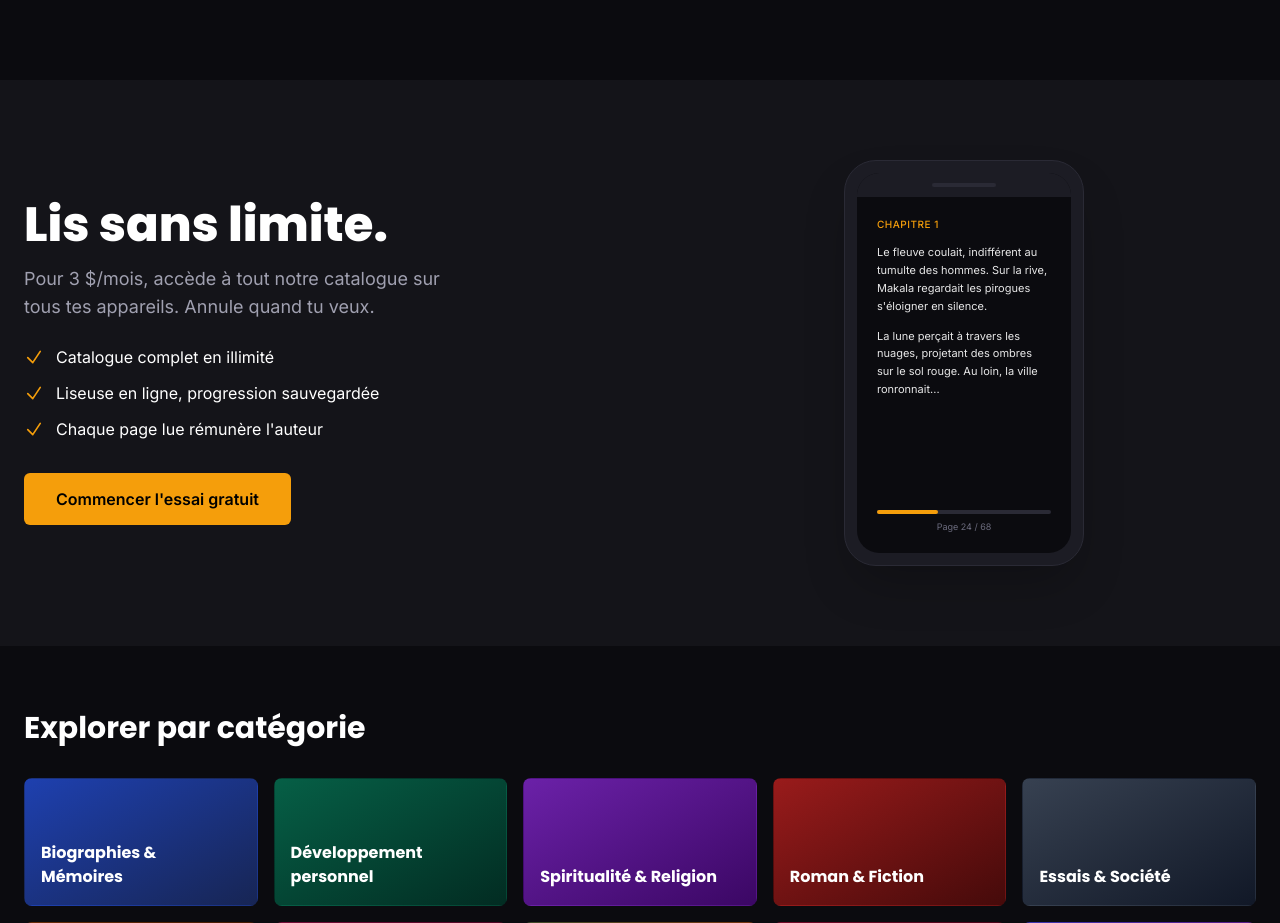
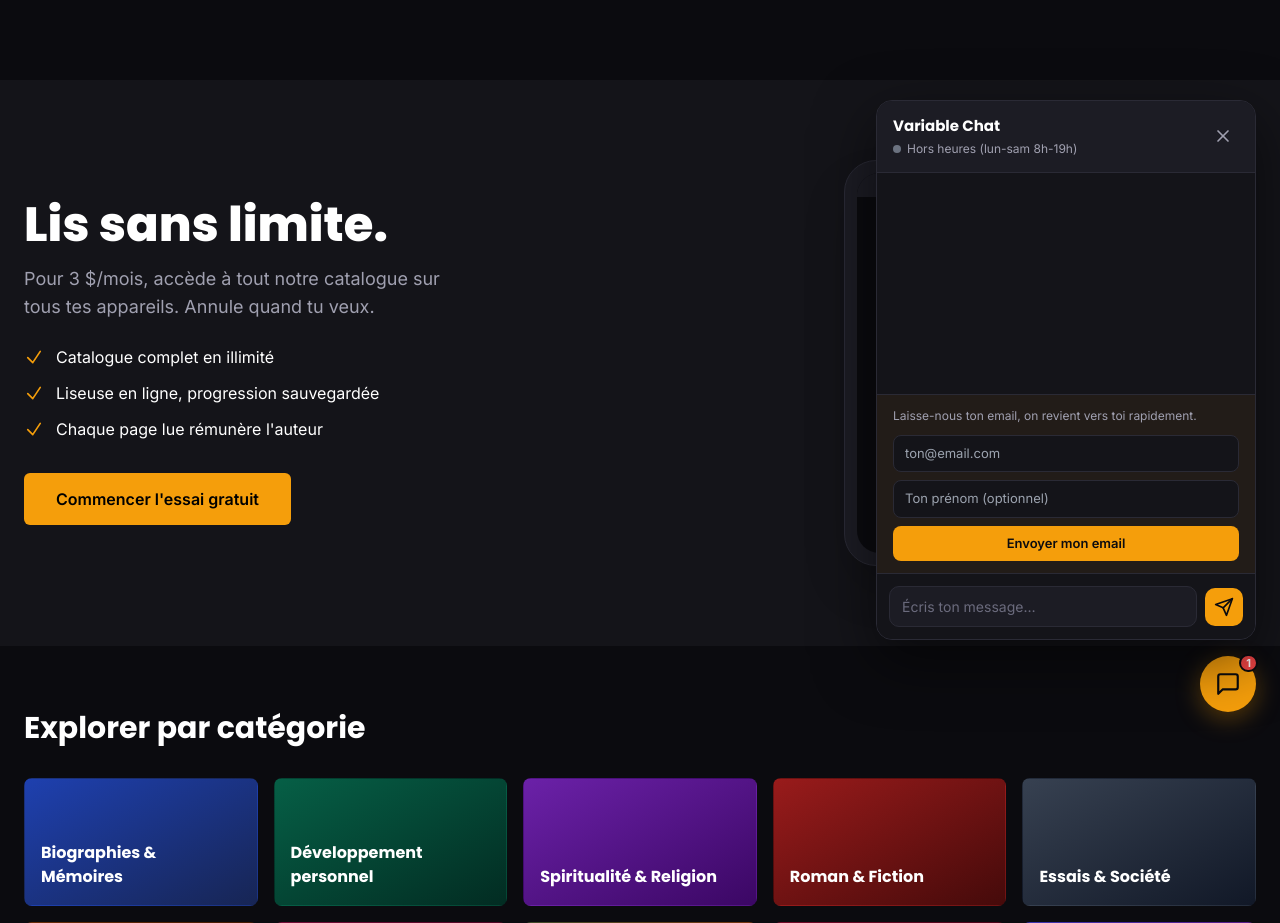
Before and after one commit to muhiyamuhiya/leseditionsvariable, a PHP site: page / in a window 1280 px wide. Shown: the part 64-987 px from the top of the page. Run offline with PHP 8.4, Linux system fonts and the light colour scheme; data comes from the database, SQL or seed files in the repository; data that the repository does not hold is empty; classes that the project's autoload settings leave out are loaded by file name; some libraries are stand-ins or nearby versions.

Commit message:
feat(chat): widget frontend (custom, design Variable)
Nouveau partial chat_widget.php : bouton flottant ambre 56px bas-droite,
panneau 380x540px (fullscreen mobile <480px), bulles bot/admin gauche
sur fond surface, bulles user/visiteur droite sur fond ambre.

JS vanilla self-contained : session_id en localStorage (UUID 24 bytes),
welcome message personnalisé (prénom user) avec 3 quick replies, typing
indicator (3 dots animation), chargement historique au reopen via
GET /chat/conversation/:id, formulaire email collection si bot ne sait
pas répondre hors heures bureau.

Hiding logic dans le partial : retour précoce si $hide_chat=true OU
URL match /lire/, /mon-compte, /auteur, /admin/* (sauf /admin/chat).

Suppression de tawk.php et de tous ses includes (main, admin, author).
Le layout author n'inclut plus de widget chat (pas besoin pour les auteurs).

Co-Authored-By: Claude Opus 4.7 (1M context) <noreply@anthropic.com>

```diff
--- a/app/views/layouts/admin.php
+++ b/app/views/layouts/admin.php
@@ -157,6 +157,6 @@
 
 </div><!-- fin x-data -->
 
-<?php require BASE_PATH . '/app/views/partials/tawk.php'; ?>
+<?php require BASE_PATH . '/app/views/partials/chat_widget.php'; ?>
 </body>
 </html>
--- a/app/views/layouts/author.php
+++ b/app/views/layouts/author.php
@@ -142,6 +142,5 @@
     </div>
 </div>
 
-<?php require BASE_PATH . '/app/views/partials/tawk.php'; ?>
 </body>
 </html>
--- a/app/views/layouts/main.php
+++ b/app/views/layouts/main.php
@@ -187,6 +187,6 @@
     }
     </script>
 
-    <?php require BASE_PATH . '/app/views/partials/tawk.php'; ?>
+    <?php require BASE_PATH . '/app/views/partials/chat_widget.php'; ?>
 </body>
 </html>
--- /dev/null
+++ b/app/views/partials/chat_widget.php
@@ -0,0 +1,560 @@
+<?php
+use App\Lib\Auth;
+use App\Models\Chat;
+
+// Widget chat custom maison.
+// Masqué si :
+//   - la vue pose $hide_chat = true (pages auth notamment)
+//   - l'URL matche un pattern à exclure (mon-compte, auteur, admin sauf /admin/chat)
+if (!empty($hide_chat ?? false)) {
+    return;
+}
+
+$vcPath = parse_url($_SERVER['REQUEST_URI'] ?? '/', PHP_URL_PATH) ?? '/';
+$vcHidePrefixes = ['/lire/', '/mon-compte', '/auteur'];
+foreach ($vcHidePrefixes as $vcPrefix) {
+    if (str_starts_with($vcPath, $vcPrefix)) { return; }
+}
+// /admin/* masqué SAUF /admin/chat (où l'admin gère les conversations)
+if (str_starts_with($vcPath, '/admin') && !str_starts_with($vcPath, '/admin/chat')) {
+    return;
+}
+
+$vcUser = Auth::check() ? Auth::user() : null;
+$vcOfficeHours = Chat::isOfficeHours();
+$vcCsrf = csrf_token();
+$vcUserPrenom = $vcUser->prenom ?? null;
+?>
+<div id="vc-chat-root"
+     data-csrf="<?= e($vcCsrf) ?>"
+     data-office-hours="<?= $vcOfficeHours ? '1' : '0' ?>"
+     data-user-prenom="<?= e($vcUserPrenom ?? '') ?>"
+     data-logged-in="<?= $vcUser ? '1' : '0' ?>">
+
+    <button type="button" id="vc-chat-toggle" aria-label="Ouvrir le chat" class="vc-chat-toggle">
+        <svg id="vc-chat-icon-open" xmlns="http://www.w3.org/2000/svg" viewBox="0 0 24 24" fill="none" stroke="currentColor" stroke-width="2" stroke-linecap="round" stroke-linejoin="round">
+            <path d="M21 15a2 2 0 0 1-2 2H7l-4 4V5a2 2 0 0 1 2-2h14a2 2 0 0 1 2 2z"/>
+        </svg>
+        <svg id="vc-chat-icon-close" xmlns="http://www.w3.org/2000/svg" viewBox="0 0 24 24" fill="none" stroke="currentColor" stroke-width="2.5" stroke-linecap="round" stroke-linejoin="round" style="display:none">
+            <line x1="6" y1="6" x2="18" y2="18"/>
+            <line x1="18" y1="6" x2="6" y2="18"/>
+        </svg>
+        <span id="vc-chat-badge" class="vc-chat-badge" hidden>1</span>
+    </button>
+
+    <div id="vc-chat-panel" class="vc-chat-panel" hidden>
+        <header class="vc-chat-header">
+            <div class="vc-chat-header-info">
+                <div class="vc-chat-title">Variable Chat</div>
+                <div class="vc-chat-status">
+                    <span class="vc-chat-status-dot vc-chat-status-<?= $vcOfficeHours ? 'on' : 'off' ?>"></span>
+                    <span><?= $vcOfficeHours ? 'En ligne' : 'Hors heures (lun-sam 8h-19h)' ?></span>
+                </div>
+            </div>
+            <button type="button" id="vc-chat-close" class="vc-chat-close-btn" aria-label="Fermer">
+                <svg xmlns="http://www.w3.org/2000/svg" viewBox="0 0 24 24" fill="none" stroke="currentColor" stroke-width="2" stroke-linecap="round" stroke-linejoin="round" width="20" height="20">
+                    <line x1="6" y1="6" x2="18" y2="18"/>
+                    <line x1="18" y1="6" x2="6" y2="18"/>
+                </svg>
+            </button>
+        </header>
+
+        <div id="vc-chat-messages" class="vc-chat-messages" role="log" aria-live="polite"></div>
+
+        <div id="vc-chat-quick" class="vc-chat-quick"></div>
+
+        <div id="vc-chat-email-form" class="vc-chat-email-form" hidden>
+            <p class="vc-chat-email-label">Laisse-nous ton email, on revient vers toi rapidement.</p>
+            <input type="email" id="vc-chat-email-input" placeholder="ton@email.com" required>
+            <input type="text" id="vc-chat-name-input" placeholder="Ton prénom (optionnel)">
+            <button type="button" id="vc-chat-email-submit">Envoyer mon email</button>
+        </div>
+
+        <form id="vc-chat-form" class="vc-chat-input-bar" autocomplete="off">
+            <input type="text" id="vc-chat-text" placeholder="Écris ton message…" maxlength="2000" autocomplete="off">
+            <button type="submit" id="vc-chat-send" aria-label="Envoyer">
+                <svg xmlns="http://www.w3.org/2000/svg" viewBox="0 0 24 24" fill="none" stroke="currentColor" stroke-width="2" stroke-linecap="round" stroke-linejoin="round" width="20" height="20">
+                    <line x1="22" y1="2" x2="11" y2="13"/>
+                    <polygon points="22 2 15 22 11 13 2 9 22 2"/>
+                </svg>
+            </button>
+        </form>
+    </div>
+</div>
+
+<style>
+/* ---------- Variable Chat Widget — styles isolés (préfixe vc-chat-) ---------- */
+.vc-chat-toggle {
+    position: fixed;
+    bottom: 24px;
+    right: 24px;
+    width: 56px;
+    height: 56px;
+    border-radius: 50%;
+    background: #F59E0B;
+    color: #0B0B0F;
+    border: none;
+    cursor: pointer;
+    display: flex;
+    align-items: center;
+    justify-content: center;
+    box-shadow: 0 6px 24px rgba(245, 158, 11, 0.35), 0 2px 8px rgba(0, 0, 0, 0.4);
+    z-index: 9998;
+    transition: transform 0.18s ease, box-shadow 0.18s ease, background 0.18s ease;
+}
+.vc-chat-toggle:hover { transform: translateY(-2px) scale(1.03); background: #FBBF24; }
+.vc-chat-toggle svg { width: 26px; height: 26px; }
+.vc-chat-badge {
+    position: absolute;
+    top: -2px;
+    right: -2px;
+    min-width: 18px;
+    height: 18px;
+    padding: 0 5px;
+    background: #ef4444;
+    color: #fff;
+    font-size: 11px;
+    font-weight: 700;
+    border-radius: 9px;
+    display: flex;
+    align-items: center;
+    justify-content: center;
+    border: 2px solid #0B0B0F;
+}
+
+.vc-chat-panel {
+    position: fixed;
+    bottom: 96px;
+    right: 24px;
+    width: 380px;
+    height: 540px;
+    max-height: calc(100vh - 120px);
+    background: #141419;
+    border: 1px solid #2A2A35;
+    border-radius: 16px;
+    box-shadow: 0 20px 60px rgba(0, 0, 0, 0.55);
+    display: flex;
+    flex-direction: column;
+    overflow: hidden;
+    z-index: 9999;
+    font-family: 'Inter', -apple-system, BlinkMacSystemFont, sans-serif;
+    color: #fff;
+    animation: vc-chat-slide-up 0.22s ease-out;
+}
+@keyframes vc-chat-slide-up {
+    from { opacity: 0; transform: translateY(16px) scale(0.98); }
+    to   { opacity: 1; transform: translateY(0) scale(1); }
+}
+
+.vc-chat-header {
+    display: flex;
+    align-items: center;
+    justify-content: space-between;
+    padding: 14px 16px;
+    background: #1C1C24;
+    border-bottom: 1px solid #2A2A35;
+}
+.vc-chat-title { font-family: 'Poppins', sans-serif; font-weight: 700; font-size: 15px; color: #fff; }
+.vc-chat-status { display: flex; align-items: center; gap: 6px; font-size: 12px; color: #A0A0B0; margin-top: 2px; }
+.vc-chat-status-dot { width: 8px; height: 8px; border-radius: 50%; display: inline-block; }
+.vc-chat-status-on  { background: #10b981; box-shadow: 0 0 0 3px rgba(16, 185, 129, 0.18); }
+.vc-chat-status-off { background: #6b7280; }
+.vc-chat-close-btn {
+    background: transparent; border: none; color: #A0A0B0; cursor: pointer;
+    padding: 6px; border-radius: 6px; display: flex; align-items: center; transition: color 0.15s ease, background 0.15s ease;
+}
+.vc-chat-close-btn:hover { color: #fff; background: rgba(255, 255, 255, 0.06); }
+
+.vc-chat-messages {
+    flex: 1; overflow-y: auto; padding: 16px;
+    display: flex; flex-direction: column; gap: 10px;
+    scrollbar-width: thin; scrollbar-color: #2A2A35 transparent;
+}
+.vc-chat-messages::-webkit-scrollbar { width: 6px; }
+.vc-chat-messages::-webkit-scrollbar-track { background: transparent; }
+.vc-chat-messages::-webkit-scrollbar-thumb { background: #2A2A35; border-radius: 3px; }
+
+.vc-chat-bubble {
+    max-width: 80%;
+    padding: 10px 13px;
+    border-radius: 12px;
+    font-size: 14px;
+    line-height: 1.45;
+    word-wrap: break-word;
+    animation: vc-chat-bubble-in 0.18s ease-out;
+}
+@keyframes vc-chat-bubble-in { from { opacity: 0; transform: translateY(4px); } to { opacity: 1; transform: translateY(0); } }
+.vc-chat-bubble a { color: #FBBF24; text-decoration: underline; }
+.vc-chat-bubble strong { font-weight: 600; color: #fff; }
+.vc-chat-bubble-bot, .vc-chat-bubble-admin {
+    align-self: flex-start;
+    background: #1C1C24;
+    color: #E5E5EE;
+    border-bottom-left-radius: 4px;
+    border: 1px solid #2A2A35;
+}
+.vc-chat-bubble-admin { border-color: rgba(245, 158, 11, 0.25); }
+.vc-chat-bubble-user, .vc-chat-bubble-visiteur {
+    align-self: flex-end;
+    background: #F59E0B;
+    color: #0B0B0F;
+    border-bottom-right-radius: 4px;
+    font-weight: 500;
+}
+.vc-chat-bubble-user a, .vc-chat-bubble-visiteur a { color: #0B0B0F; font-weight: 600; }
+
+.vc-chat-typing {
+    align-self: flex-start;
+    background: #1C1C24;
+    border: 1px solid #2A2A35;
+    border-radius: 12px;
+    border-bottom-left-radius: 4px;
+    padding: 10px 14px;
+    display: flex; gap: 4px;
+}
+.vc-chat-typing span {
+    width: 6px; height: 6px; border-radius: 50%; background: #A0A0B0;
+    animation: vc-chat-typing-bounce 1.2s infinite;
+}
+.vc-chat-typing span:nth-child(2) { animation-delay: 0.15s; }
+.vc-chat-typing span:nth-child(3) { animation-delay: 0.3s; }
+@keyframes vc-chat-typing-bounce {
+    0%, 60%, 100% { transform: translateY(0); opacity: 0.4; }
+    30% { transform: translateY(-5px); opacity: 1; }
+}
+
+.vc-chat-quick { padding: 0 16px 8px; display: flex; flex-wrap: wrap; gap: 6px; }
+.vc-chat-quick-btn {
+    background: #1C1C24;
+    color: #E5E5EE;
+    border: 1px solid #2A2A35;
+    padding: 7px 11px;
+    border-radius: 999px;
+    font-size: 12px;
+    cursor: pointer;
+    transition: border-color 0.15s ease, color 0.15s ease;
+    font-family: inherit;
+}
+.vc-chat-quick-btn:hover { border-color: #F59E0B; color: #F59E0B; }
+
+.vc-chat-input-bar {
+    display: flex; align-items: center; gap: 8px;
+    padding: 12px; border-top: 1px solid #2A2A35; background: #141419;
+}
+.vc-chat-input-bar input[type="text"] {
+    flex: 1; background: #1C1C24; color: #fff; border: 1px solid #2A2A35;
+    border-radius: 10px; padding: 9px 12px; font-size: 14px; outline: none;
+    transition: border-color 0.15s ease;
+}
+.vc-chat-input-bar input[type="text"]:focus { border-color: #F59E0B; }
+.vc-chat-input-bar input[type="text"]::placeholder { color: #6B6B7D; }
+.vc-chat-input-bar button {
+    background: #F59E0B; color: #0B0B0F; border: none;
+    width: 38px; height: 38px; border-radius: 10px;
+    display: flex; align-items: center; justify-content: center;
+    cursor: pointer; transition: background 0.15s ease;
+}
+.vc-chat-input-bar button:hover { background: #FBBF24; }
+.vc-chat-input-bar button:disabled { opacity: 0.5; cursor: not-allowed; }
+
+.vc-chat-email-form {
+    padding: 12px 16px;
+    border-top: 1px solid #2A2A35;
+    background: rgba(245, 158, 11, 0.06);
+    display: flex; flex-direction: column; gap: 8px;
+}
+.vc-chat-email-label { font-size: 12px; color: #A0A0B0; margin: 0 0 2px; }
+.vc-chat-email-form input {
+    background: #141419; color: #fff; border: 1px solid #2A2A35;
+    border-radius: 8px; padding: 8px 11px; font-size: 13px; outline: none; font-family: inherit;
+}
+.vc-chat-email-form input:focus { border-color: #F59E0B; }
+.vc-chat-email-form button {
+    background: #F59E0B; color: #0B0B0F; border: none;
+    border-radius: 8px; padding: 8px 12px; font-size: 13px; font-weight: 600; cursor: pointer;
+    font-family: inherit; transition: background 0.15s ease;
+}
+.vc-chat-email-form button:hover { background: #FBBF24; }
+
+@media (max-width: 480px) {
+    .vc-chat-panel {
+        width: 100vw;
+        height: 100vh;
+        max-height: 100vh;
+        bottom: 0;
+        right: 0;
+        border-radius: 0;
+        border: none;
+    }
+    .vc-chat-toggle { bottom: 16px; right: 16px; }
+}
+</style>
+
+<script>
+(function () {
+    'use strict';
+
+    var root = document.getElementById('vc-chat-root');
+    if (!root) return;
+
+    var CSRF = root.dataset.csrf;
+    var OFFICE_HOURS = root.dataset.officeHours === '1';
+    var USER_PRENOM = root.dataset.userPrenom || '';
+    var LOGGED_IN = root.dataset.loggedIn === '1';
+    var STORAGE_SESSION_KEY = 'variable_chat_session';
+    var STORAGE_CONV_KEY = 'variable_chat_conversation';
+    var STORAGE_OPENED_KEY = 'variable_chat_opened_once';
+
+    var btnToggle = document.getElementById('vc-chat-toggle');
+    var iconOpen = document.getElementById('vc-chat-icon-open');
+    var iconClose = document.getElementById('vc-chat-icon-close');
+    var panel = document.getElementById('vc-chat-panel');
+    var btnClose = document.getElementById('vc-chat-close');
+    var messages = document.getElementById('vc-chat-messages');
+    var quick = document.getElementById('vc-chat-quick');
+    var form = document.getElementById('vc-chat-form');
+    var input = document.getElementById('vc-chat-text');
+    var sendBtn = document.getElementById('vc-chat-send');
+    var emailForm = document.getElementById('vc-chat-email-form');
+    var emailInput = document.getElementById('vc-chat-email-input');
+    var nameInput = document.getElementById('vc-chat-name-input');
+    var emailSubmit = document.getElementById('vc-chat-email-submit');
+
+    var sessionId = getOrCreateSessionId();
+    var conversationId = getStoredConversationId();
+    var isSending = false;
+    var historyLoaded = false;
+
+    // ---------- Helpers session/storage ----------
+    function getOrCreateSessionId() {
+        var existing = localStorage.getItem(STORAGE_SESSION_KEY);
+        if (existing && existing.length <= 64) return existing;
+        var sid = generateId();
+        localStorage.setItem(STORAGE_SESSION_KEY, sid);
+        return sid;
+    }
+    function generateId() {
+        if (window.crypto && crypto.getRandomValues) {
+            var arr = new Uint8Array(24);
+            crypto.getRandomValues(arr);
+            return Array.from(arr).map(function (b) { return b.toString(16).padStart(2, '0'); }).join('');
+        }
+        return Math.random().toString(36).slice(2) + Date.now().toString(36);
+    }
+    function getStoredConversationId() {
+        var v = localStorage.getItem(STORAGE_CONV_KEY);
+        return v ? parseInt(v, 10) : null;
+    }
+    function setStoredConversationId(id) {
+        if (id) localStorage.setItem(STORAGE_CONV_KEY, String(id));
+    }
+
+    // ---------- Rendering ----------
+    function escapeHtml(s) {
+        return String(s).replace(/[&<>"']/g, function (c) {
+            return { '&': '&amp;', '<': '&lt;', '>': '&gt;', '"': '&quot;', "'": '&#39;' }[c];
+        });
+    }
+    // Le bot envoie du HTML simple (whitelist d'origine serveur).
+    // Pour les visiteurs/users, on échappe systématiquement.
+    function renderMessage(senderType, content, options) {
+        options = options || {};
+        var div = document.createElement('div');
+        div.className = 'vc-chat-bubble vc-chat-bubble-' + senderType;
+        if (options.isBot || options.isAdmin) {
+            div.innerHTML = content;
+        } else {
+            div.textContent = content;
+        }
+        messages.appendChild(div);
+        scrollToBottom();
+    }
+    function showTyping() {
+        var t = document.createElement('div');
+        t.className = 'vc-chat-typing';
+        t.id = 'vc-chat-typing-indicator';
+        t.innerHTML = '<span></span><span></span><span></span>';
+        messages.appendChild(t);
+        scrollToBottom();
+    }
+    function hideTyping() {
+        var t = document.getElementById('vc-chat-typing-indicator');
+        if (t) t.remove();
+    }
+    function scrollToBottom() {
+        messages.scrollTop = messages.scrollHeight;
+    }
+    function clearQuick() { quick.innerHTML = ''; }
+    function showQuickReplies(items) {
+        clearQuick();
+        items.forEach(function (label) {
+            var b = document.createElement('button');
+            b.type = 'button';
+            b.className = 'vc-chat-quick-btn';
+            b.textContent = label;
+            b.addEventListener('click', function () {
+                input.value = label;
+                form.dispatchEvent(new Event('submit'));
+            });
+            quick.appendChild(b);
+        });
+    }
+
+    // ---------- Welcome ----------
+    function showWelcome() {
+        if (LOGGED_IN && USER_PRENOM) {
+            renderMessage('bot', 'Salut <strong>' + escapeHtml(USER_PRENOM) + '</strong> ! 👋 Comment puis-je t\'aider aujourd\'hui ?', { isBot: true });
+        } else {
+            renderMessage('bot', 'Salut ! Je suis l\'assistant Variable. Pose-moi ta question, je peux répondre tout de suite à plein de choses ! 📚', { isBot: true });
+        }
+        showQuickReplies([
+            'Comment fonctionne l\'abonnement ?',
+            'Je veux publier mon livre',
+            'Problème avec mon compte'
+        ]);
+    }
+
+    // ---------- API calls ----------
+    function apiSend(message) {
+        var body = new URLSearchParams();
+        body.set('message', message);
+        body.set('session_id', sessionId);
+        if (conversationId) body.set('conversation_id', String(conversationId));
+        body.set('_csrf_token', CSRF);
+        return fetch('/chat/send', {
+            method: 'POST',
+            headers: { 'X-CSRF-Token': CSRF, 'X-Requested-With': 'XMLHttpRequest', 'Accept': 'application/json' },
+            body: body
+        }).then(function (r) { return r.json(); });
+    }
+    function apiLeaveEmail(email, name) {
+        var body = new URLSearchParams();
+        body.set('session_id', sessionId);
+        body.set('email', email);
+        if (name) body.set('name', name);
+        body.set('_csrf_token', CSRF);
+        return fetch('/chat/leave-email', {
+            method: 'POST',
+            headers: { 'X-CSRF-Token': CSRF, 'X-Requested-With': 'XMLHttpRequest', 'Accept': 'application/json' },
+            body: body
+        }).then(function (r) { return r.json(); });
+    }
+    function apiLoadHistory() {
+        if (!conversationId) return Promise.resolve(null);
+        return fetch('/chat/conversation/' + conversationId + '?session_id=' + encodeURIComponent(sessionId), {
+            headers: { 'Accept': 'application/json', 'X-Requested-With': 'XMLHttpRequest' }
+        }).then(function (r) { return r.ok ? r.json() : null; }).catch(function () { return null; });
+    }
+
+    // ---------- Send flow ----------
+    form.addEventListener('submit', function (e) {
+        e.preventDefault();
+        if (isSending) return;
+        var msg = input.value.trim();
+        if (!msg) return;
+
+        isSending = true;
+        sendBtn.disabled = true;
+        input.value = '';
+        clearQuick();
+        renderMessage(LOGGED_IN ? 'user' : 'visiteur', msg, {});
+        showTyping();
+
+        apiSend(msg).then(function (data) {
+            hideTyping();
+            isSending = false;
+            sendBtn.disabled = false;
+            input.focus();
+
+            if (!data || data.error) {
+                renderMessage('bot', 'Oups, une erreur est survenue. Réessaie dans un instant.', { isBot: true });
+                return;
+            }
+
+            if (data.conversation_id) {
+                conversationId = data.conversation_id;
+                setStoredConversationId(conversationId);
+            }
+
+            if (data.bot_message && data.bot_message.content) {
+                setTimeout(function () {
+                    renderMessage('bot', data.bot_message.content, { isBot: true });
+                    if (data.ask_email && !LOGGED_IN) {
+                        emailForm.hidden = false;
+                        scrollToBottom();
+                    }
+                }, 350);
+            }
+        }).catch(function () {
+            hideTyping();
+            isSending = false;
+            sendBtn.disabled = false;
+            renderMessage('bot', 'Oups, problème de connexion. Vérifie ton internet et réessaie.', { isBot: true });
+        });
+    });
+
+    emailSubmit.addEventListener('click', function () {
+        var email = (emailInput.value || '').trim();
+        var name = (nameInput.value || '').trim();
+        if (!email || !/^[^\s@]+@[^\s@]+\.[^\s@]+$/.test(email)) {
+            emailInput.focus();
+            return;
+        }
+        emailSubmit.disabled = true;
+        apiLeaveEmail(email, name).then(function (data) {
+            emailSubmit.disabled = false;
+            if (data && data.ok) {
+                emailForm.hidden = true;
+                emailInput.value = '';
+                nameInput.value = '';
+                renderMessage('bot', 'Merci ! On reviendra vers toi à <strong>' + escapeHtml(email) + '</strong>. ✅', { isBot: true });
+            } else {
+                renderMessage('bot', 'Désolé, l\'enregistrement a échoué. Vérifie ton email et réessaie.', { isBot: true });
+            }
+        }).catch(function () {
+            emailSubmit.disabled = false;
+        });
+    });
+
+    // ---------- Open / close ----------
+    function openPanel() {
+        panel.hidden = false;
+        iconOpen.style.display = 'none';
+        iconClose.style.display = 'block';
+        if (!historyLoaded) {
+            historyLoaded = true;
+            apiLoadHistory().then(function (data) {
+                if (data && data.ok && data.messages && data.messages.length > 0) {
+                    data.messages.forEach(function (m) {
+                        renderMessage(m.sender_type, m.content, {
+                            isBot: m.sender_type === 'bot',
+                            isAdmin: m.sender_type === 'admin'
+                        });
+                    });
+                    if (!localStorage.getItem(STORAGE_OPENED_KEY)) {
+                        localStorage.setItem(STORAGE_OPENED_KEY, '1');
+                    }
+                } else {
+                    showWelcome();
+                    localStorage.setItem(STORAGE_OPENED_KEY, '1');
+                }
+            });
+        }
+        setTimeout(function () { input.focus(); }, 200);
+    }
+    function closePanel() {
+        panel.hidden = true;
+        iconOpen.style.display = 'block';
+        iconClose.style.display = 'none';
+    }
+    btnToggle.addEventListener('click', function () {
+        panel.hidden ? openPanel() : closePanel();
+    });
+    btnClose.addEventListener('click', closePanel);
+
+    // Fermer au Escape
+    document.addEventListener('keydown', function (e) {
+        if (e.key === 'Escape' && !panel.hidden) closePanel();
+    });
+})();
+</script>
--- a/app/views/partials/tawk.php
+++ /dev/null
@@ -1,20 +0,0 @@
-<?php
-// Widget de chat Tawk.to. Une vue peut désactiver l'injection
-// en posant $hide_chat = true (pages auth, liseuse, etc.).
-if (!empty($hide_chat ?? false)) {
-    return;
-}
-?>
-<!--Start of Tawk.to Script-->
-<script type="text/javascript">
-var Tawk_API=Tawk_API||{}, Tawk_LoadStart=new Date();
-(function(){
-var s1=document.createElement("script"),s0=document.getElementsByTagName("script")[0];
-s1.async=true;
-s1.src='https://embed.tawk.to/69ed54c8b8db171c34316b03/1jn3h6cg0';
-s1.charset='UTF-8';
-s1.setAttribute('crossorigin','*');
-s0.parentNode.insertBefore(s1,s0);
-})();
-</script>
-<!--End of Tawk.to Script-->
```
